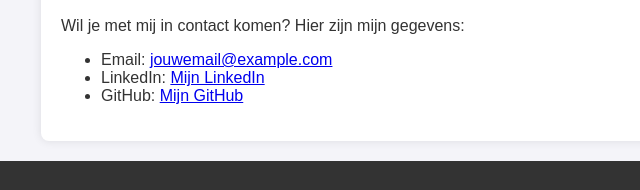
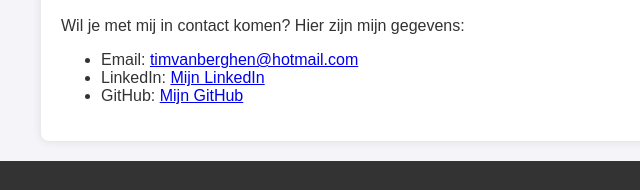
Before and after one commit to r0345938/portfolio, a plain HTML site: page index.html in a window 1280 px wide. Shown: the part 898-1088 px from the top of the page, 179-819 px from the left. Drawn offline with Linux system fonts and the light colour scheme.

Commit message:
Update index.html

```diff
--- a/index.html
+++ b/index.html
@@ -92,7 +92,7 @@
         <h2>Contact</h2>
         <p>Wil je met mij in contact komen? Hier zijn mijn gegevens:</p>
         <ul>
-            <li>Email: <a href="mailto:timvanberghen@hotmail.com">jouwemail@example.com</a></li>
+            <li>Email: <a href="mailto:timvanberghen@hotmail.com">timvanberghen@hotmail.com</a></li>
             <li>LinkedIn: <a href="https://www.linkedin.com/in/tim-vanberghen-409002226/" target="_blank">Mijn LinkedIn</a></li>
             <li>GitHub: <a href="https://github.com/r0345938" target="_blank">Mijn GitHub</a></li>
         </ul>
```
